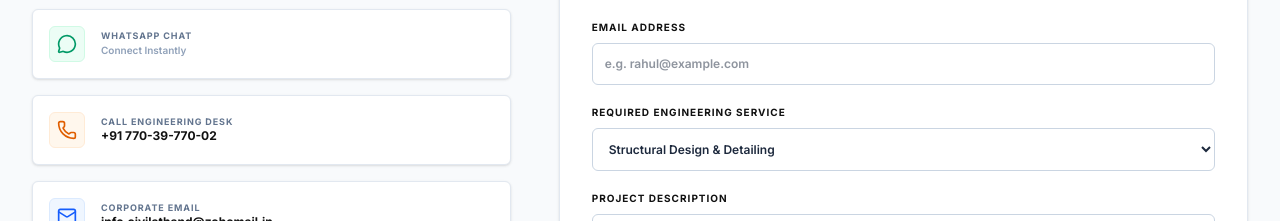
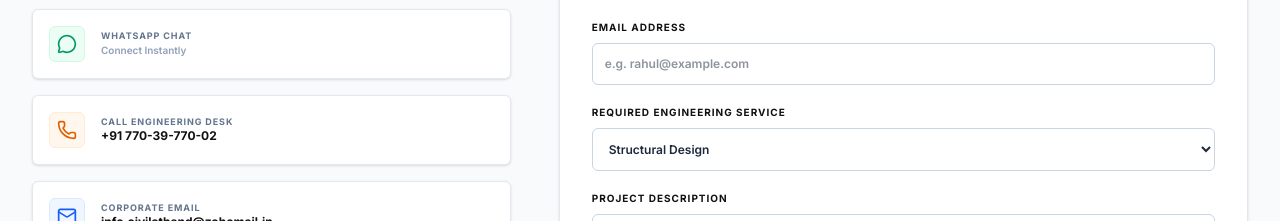
Before and after one commit to civilathandwork/civilathand-v1, a Next.js app: page / in a window 1280 px wide. Shown: the part 5700-5921 px from the top of the page. Built offline with nearby package versions, Linux system fonts and the light colour scheme; no server answers; the database is empty.

Commit message:
align service option labels in homepage technical consultation form and client dashboard with capabilities list

```diff
--- a/src/app/page.tsx
+++ b/src/app/page.tsx
@@ -907,11 +907,11 @@ export default function Home() {
                     className="w-full bg-white border border-slate-300 rounded-md px-3 py-3 text-xs focus:outline-none focus:border-wix-dark focus:ring-0 text-slate-800 font-semibold transition-all"
                     suppressHydrationWarning
                   >
-                    <option value="Structural Design">Structural Design & Detailing</option>
-                    <option value="BOQ Estimation">BOQ Estimation & Takeoff</option>
-                    <option value="Quantity Surveying">Quantity Surveying & Audit</option>
-                    <option value="PDF to AutoCAD">PDF to AutoCAD conversion</option>
-                    <option value="BIM Services">BIM LOD Modeling</option>
+                    <option value="Structural Design">Structural Design</option>
+                    <option value="BOQ Estimation">BOQ Estimation</option>
+                    <option value="Quantity Surveying">Quantity Surveying</option>
+                    <option value="PDF to AutoCAD">PDF to AutoCAD</option>
+                    <option value="BIM Services">BIM Services</option>
                     <option value="Interior Design">Interior Design</option>
                   </select>
                 </div>
--- a/src/components/DashboardView.tsx
+++ b/src/components/DashboardView.tsx
@@ -271,11 +271,11 @@ export const DashboardView: React.FC = () => {
                       onChange={(e) => setServiceType(e.target.value)}
                       className="w-full bg-white border border-slate-300 rounded-lg px-3 py-2.5 text-xs font-semibold focus:outline-none focus:border-blue-600 focus:ring-1 focus:ring-blue-600 text-slate-800 shadow-sm transition-all"
                     >
-                      <option value="Structural Design">Structural Detailing & Analysis</option>
-                      <option value="BOQ Estimation">Quantity Takeoff & BOQ Estimation</option>
+                      <option value="Structural Design">Structural Design</option>
+                      <option value="BOQ Estimation">BOQ Estimation</option>
                       <option value="Quantity Surveying">Quantity Surveying</option>
-                      <option value="PDF to AutoCAD">PDF to AutoCAD conversion</option>
-                      <option value="BIM Services">BIM Coordination (LOD 300/400)</option>
+                      <option value="PDF to AutoCAD">PDF to AutoCAD</option>
+                      <option value="BIM Services">BIM Services</option>
                       <option value="Interior Design">Interior Design</option>
                     </select>
                   </div>
```
